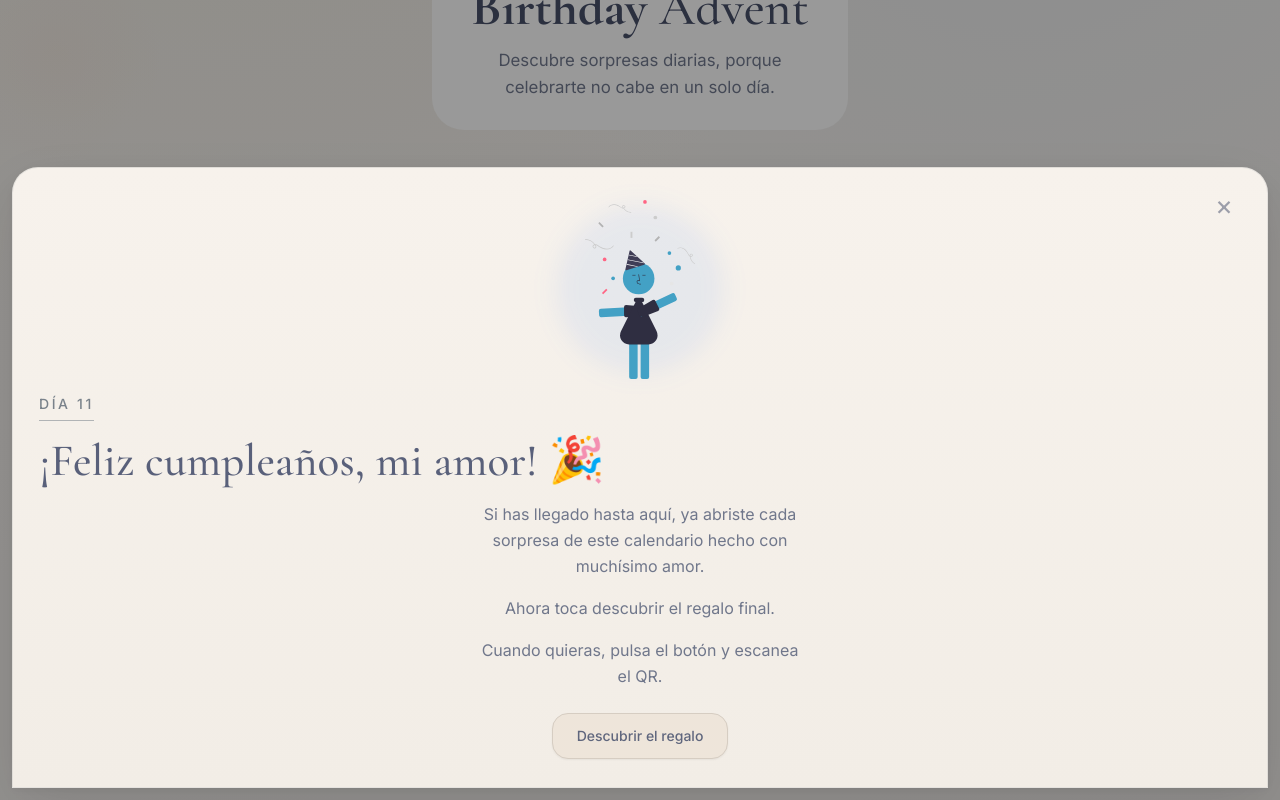
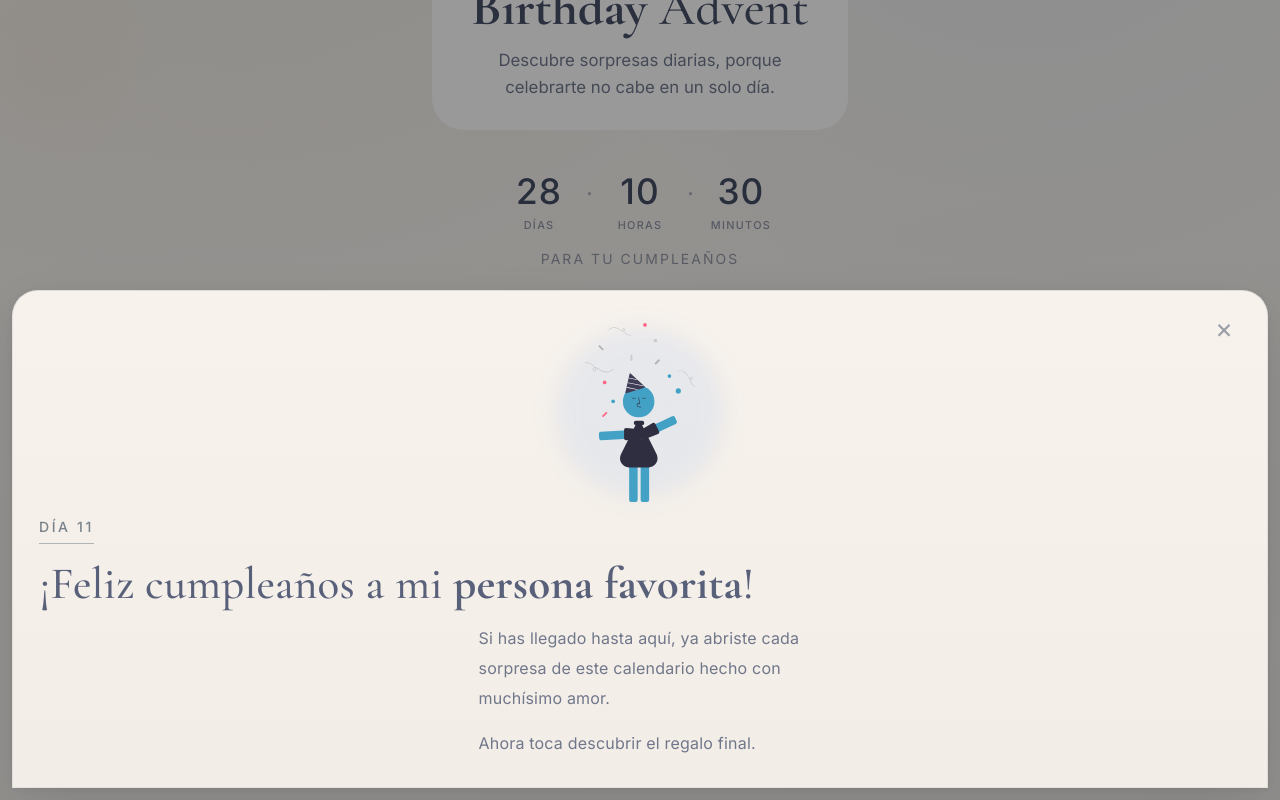
Before and after one commit to nelaruizc/birthday-advent, a React (Vite) app: page / in a window 1280 px wide. Both pictures are taken after a click on the button "11". Shown: the part 303-1103 px from the top of the page. Built offline with nearby package versions, Linux system fonts and the light colour scheme.

Commit message:
Ajusta contenido y formato de la tarjeta del día 11

```diff
--- a/src/components/DayBottomSheet.tsx
+++ b/src/components/DayBottomSheet.tsx
@@ -1,4 +1,4 @@
-import { useEffect, useState } from 'react'
+import { Fragment } from 'react'
 import type { DayData } from '../data/days'
 
 type DayBottomSheetProps = {
@@ -7,19 +7,25 @@ type DayBottomSheetProps = {
   closeDay: () => void
 }
 
+
+const renderTitleWithBold = (title: string) => {
+  const segments = title.split(/(\*\*[^*]+\*\*)/g)
+
+  return segments.map((segment, index) => {
+    if (segment.startsWith('**') && segment.endsWith('**')) {
+      return <strong key={`title-bold-${index}`}>{segment.slice(2, -2)}</strong>
+    }
+
+    return <Fragment key={`title-text-${index}`}>{segment}</Fragment>
+  })
+}
+
 export const DayBottomSheet = ({ dayData, isVisible, closeDay }: DayBottomSheetProps) => {
-  const [showQr, setShowQr] = useState(false)
-
-  useEffect(() => {
-    setShowQr(false)
-  }, [dayData?.day, isVisible])
 
   if (!dayData) return null
   const celebratingSrc = `${import.meta.env.BASE_URL}celebrating.svg`
   const imageSrc = dayData.day === 1 ? celebratingSrc : dayData.image ?? celebratingSrc
   const descriptionParagraphs = dayData.description.split('\n\n').filter(Boolean)
-  const isFinalDay = dayData.day === 11
-  const qrImageSrc = `${import.meta.env.BASE_URL}IMG_7830.jpeg`
 
   return (
     <div
@@ -53,41 +59,8 @@ export const DayBottomSheet = ({ dayData, isVisible, closeDay }: DayBottomSheetP
         </div>
 
         <div className="card-day-label mt-5 text-[#14283c]/55">DÍA {dayData.day}</div>
-        <h2 className="card-title font-serif text-[#59607a]">{dayData.title}</h2>
+        <h2 className="card-title font-serif text-[#59607a]">{renderTitleWithBold(dayData.title)}</h2>
 
-        {isFinalDay ? (
-          <div className="mx-auto mt-4 max-w-[32ch] text-center">
-            {descriptionParagraphs.map((paragraph, index) => (
-              <p key={`final-paragraph-${index}`} className={`text-base leading-relaxed text-[#70778b] ${index === 0 ? '' : 'mt-4'}`}>
-                {paragraph}
-              </p>
-            ))}
-
-            <button
-              type="button"
-              onClick={() => setShowQr(true)}
-              className={`mx-auto mt-6 inline-flex min-h-11 items-center justify-center rounded-2xl border border-[#d6cdc2] bg-[#eee5da] px-6 py-3 text-sm font-medium text-[#5f667d] shadow-sm transition-all duration-[240ms] ease-out hover:-translate-y-0.5 hover:bg-[#e8ddcf] ${
-                showQr ? 'pointer-events-none -translate-y-1 opacity-0' : 'translate-y-0 opacity-100'
-              }`}
-            >
-              Descubrir el regalo
-            </button>
-
-            <div
-              className={`mx-auto overflow-hidden transition-all duration-[260ms] ease-out ${showQr ? 'mt-6 max-h-[420px] opacity-100 translate-y-0' : 'max-h-0 opacity-0 translate-y-[10px]'}`}
-              aria-hidden={!showQr}
-            >
-              <div className="mx-auto w-fit rounded-2xl border border-[#e6ddd3] bg-white p-4 shadow-[0_10px_28px_rgba(45,58,85,0.12),0_0_26px_rgba(255,255,255,0.45)]">
-                <img
-                  src={qrImageSrc}
-                  alt="Código QR del regalo"
-                  className="h-[200px] w-[200px] rounded-lg object-cover"
-                />
-              </div>
-              <p className="mt-3 text-sm text-[#70778b]">Escanea el código.</p>
-            </div>
-          </div>
-        ) : (
         <div className="card-body-text mx-auto mt-4 max-w-[32ch] text-base text-[#70778b]">
           {descriptionParagraphs.map((paragraph, index) => (
             <p key={`paragraph-${index}`} className={index === 0 ? '' : 'mt-4'}>
@@ -95,7 +68,6 @@ export const DayBottomSheet = ({ dayData, isVisible, closeDay }: DayBottomSheetP
             </p>
           ))}
         </div>
-        )}
       </section>
     </div>
   )
--- a/src/data/days.ts
+++ b/src/data/days.ts
@@ -78,9 +78,9 @@ export const daysData: DayData[] = [
   },
   {
     day: 11,
-    title: '¡Feliz cumpleaños, mi amor! 🎉',
+    title: '¡Feliz cumpleaños a mi **persona favorita**!',
     description:
-      'Si has llegado hasta aquí, ya abriste cada sorpresa de este calendario hecho con muchísimo amor.\n\nAhora toca descubrir el regalo final.\n\nCuando quieras, pulsa el botón y escanea el QR.',
+      'Si has llegado hasta aquí, ya abriste cada sorpresa de este calendario hecho con muchísimo amor.\n\nAhora toca descubrir el regalo final.',
     image: undefined,
   },
 ]
```
Lines whose indentation alone changed are shown as unchanged.
